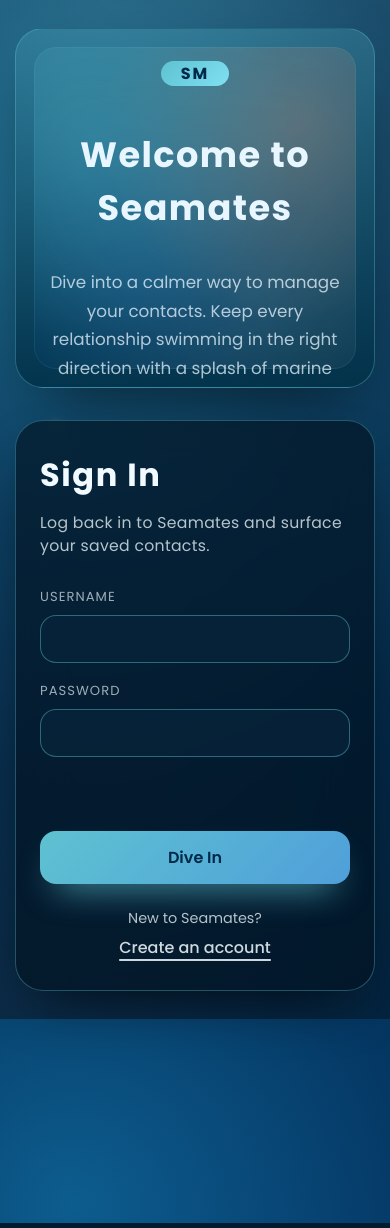
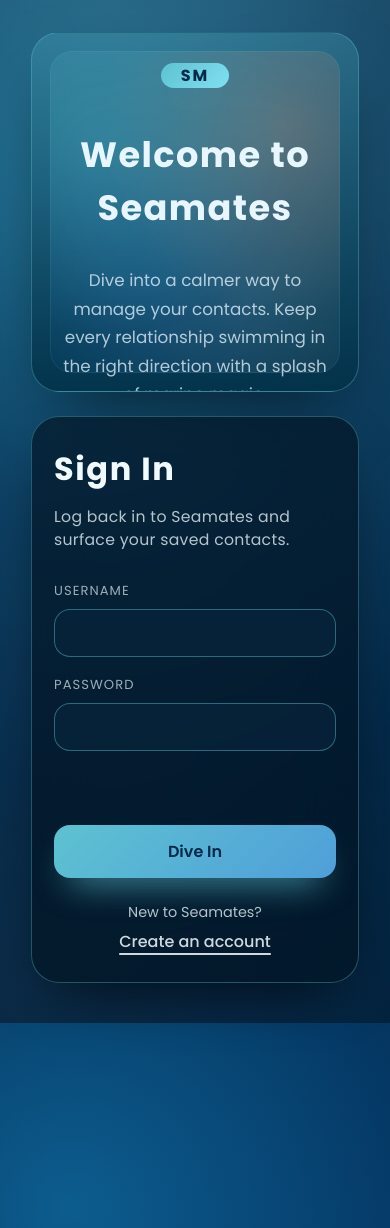
Before and after one commit to leo1400/contactManagerGroup6Fall2025, a PHP site: page / in a window 390 px wide. Run offline with PHP 8.4, Linux system fonts and the light colour scheme.

Commit message:
Revamp Seamates UI v2

```diff
--- a/contact/contact.php
+++ b/contact/contact.php
@@ -27,7 +27,7 @@
 		<meta name="viewport" content="width=device-width" />
 		<title>Seamates</title>
 		<script src="../js/code.js"></script>
-		<link rel="stylesheet" href="../css/styles.css">
+		<link rel="stylesheet" href="../css/styles.css?v=20240925b">
 		<link rel="icon" type="image/svg+xml" href="../img/seamates-fish.svg">
 		<link rel="stylesheet" href="https://fonts.googleapis.com/css2?family=Poppins:wght@300;400;500;600;700&display=swap">
 		<link rel="stylesheet" href="https://fonts.googleapis.com/icon?family=Material+Icons">
--- a/css/styles.css
+++ b/css/styles.css
@@ -478,9 +478,9 @@
 .reef__mini-fish {
   position: absolute;
   display: block;
-  width: 48px;
-  height: 20px;
-  border-radius: 18px 12px 12px 18px;
+  width: 60px;
+  height: 24px;
+  border-radius: 20px 14px 14px 20px;
   background: linear-gradient(135deg, rgba(94, 194, 209, 0.9), rgba(4, 102, 200, 0.72));
   filter: drop-shadow(0 10px 18px rgba(4, 102, 200, 0.35));
   opacity: 0.9;
@@ -491,9 +491,9 @@
   content: "";
   position: absolute;
   top: 50%;
-  right: -12px;
-  width: 16px;
-  height: 12px;
+  right: -16px;
+  width: 20px;
+  height: 14px;
   border-radius: 60% 0 0 60%;
   background: inherit;
   transform: translateY(-50%) rotate(14deg);
@@ -515,8 +515,8 @@
 .reef__mini-fish--two {
   top: 64px;
   right: 28px;
-  width: 44px;
-  height: 18px;
+  width: 54px;
+  height: 22px;
   animation-duration: 9s;
   animation-delay: -2s;
 }
@@ -524,8 +524,8 @@
 .reef__mini-fish--three {
   bottom: 30px;
   left: 38px;
-  width: 40px;
-  height: 16px;
+  width: 50px;
+  height: 20px;
   animation-duration: 10s;
   animation-delay: -4s;
 }
@@ -533,8 +533,8 @@
 .reef__mini-fish--four {
   bottom: 48px;
   right: 52px;
-  width: 46px;
-  height: 19px;
+  width: 56px;
+  height: 22px;
   animation-duration: 13s;
   animation-delay: -6s;
 }
@@ -728,13 +728,17 @@
 
 @media (max-width: 520px) {
   body.landing {
-    padding: 28px 14px;
+    display: block;
+    padding: 0;
   }
 
   .auth-wrapper {
-    width: min(100%, calc(100vw - 28px), 360px);
-    margin-inline: auto;
+    width: 100%;
+    max-width: 360px;
+    margin: 0 auto;
+    padding: 32px 16px 40px;
     align-items: center;
+    gap: 24px;
   }
 
   .brand-panel,
@@ -747,8 +751,8 @@
   .brand-panel {
     align-items: center;
     text-align: center;
-    padding: 32px 24px;
-    gap: 18px;
+    padding: 30px 22px;
+    gap: 16px;
   }
 
   .brand-panel::before {
@@ -772,7 +776,7 @@
   }
 
   .auth-card {
-    padding: 30px 24px;
+    padding: 28px 22px;
   }
 
   .form-footer {
@@ -840,6 +844,10 @@
 
   .reef__mini-fish {
     will-change: transform;
+  }
+
+  .form-panel {
+    justify-content: center;
   }
 }
 
@@ -1256,12 +1264,15 @@
 
 @media (max-width: 520px) {
   body.app-body {
-    padding: 28px 14px;
+    display: block;
+    padding: 0;
   }
 
   .app-shell {
-    width: min(100%, calc(100vw - 28px), 380px);
-    margin-inline: auto;
+    width: 100%;
+    max-width: 380px;
+    margin: 0 auto;
+    padding: 32px 16px 44px;
     gap: 24px;
   }
 
--- a/index.html
+++ b/index.html
@@ -5,7 +5,7 @@
 		<meta name="viewport" content="width=device-width" />
 		<title>Seamates</title>
 		<script src="js/code.js"></script>
-		<link rel="stylesheet" href="css/styles.css">
+		<link rel="stylesheet" href="css/styles.css?v=20240925b">
 		<link rel="icon" type="image/svg+xml" href="img/seamates-fish.svg">
 		<link rel="stylesheet" href="https://fonts.googleapis.com/css2?family=Poppins:wght@300;400;500;600;700&display=swap">
 		<link rel="stylesheet" href="https://fonts.googleapis.com/icon?family=Material+Icons">
```
